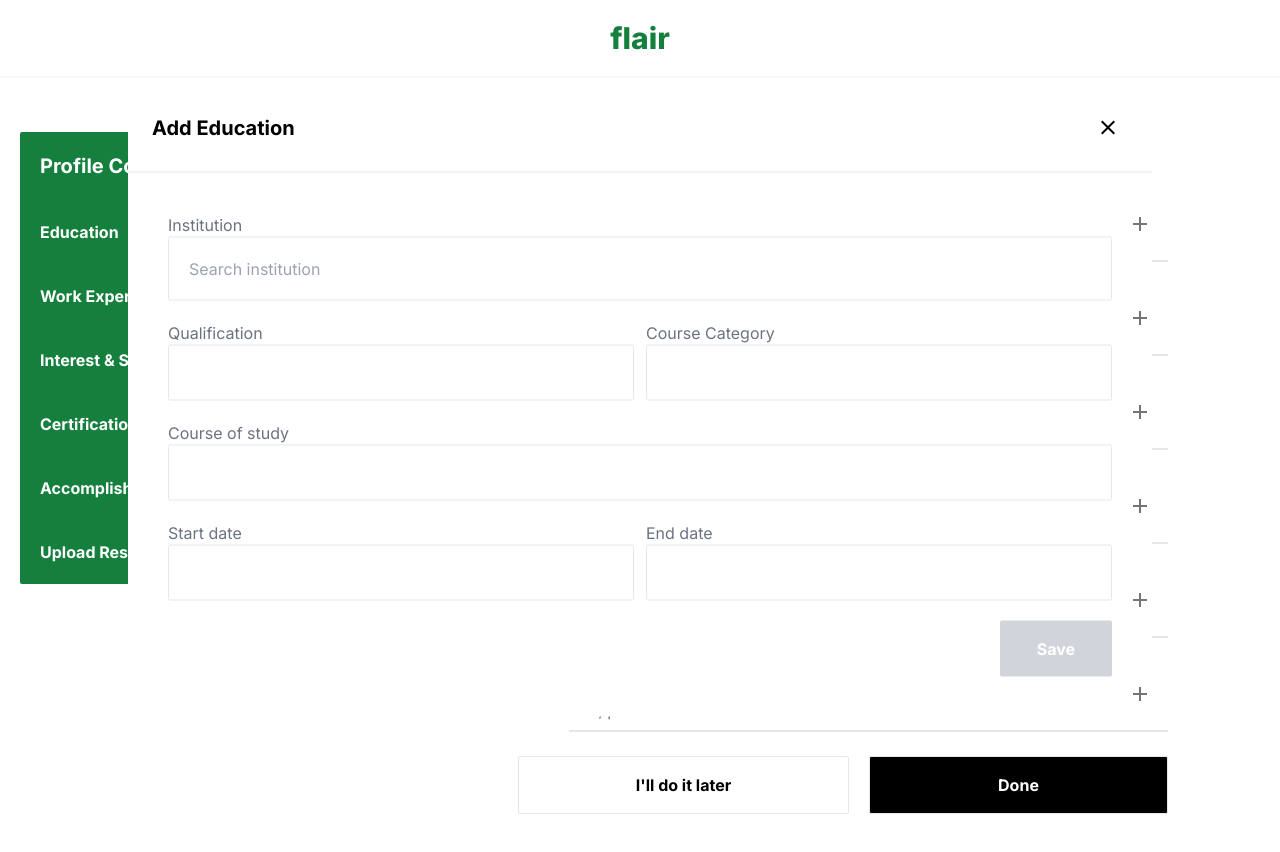
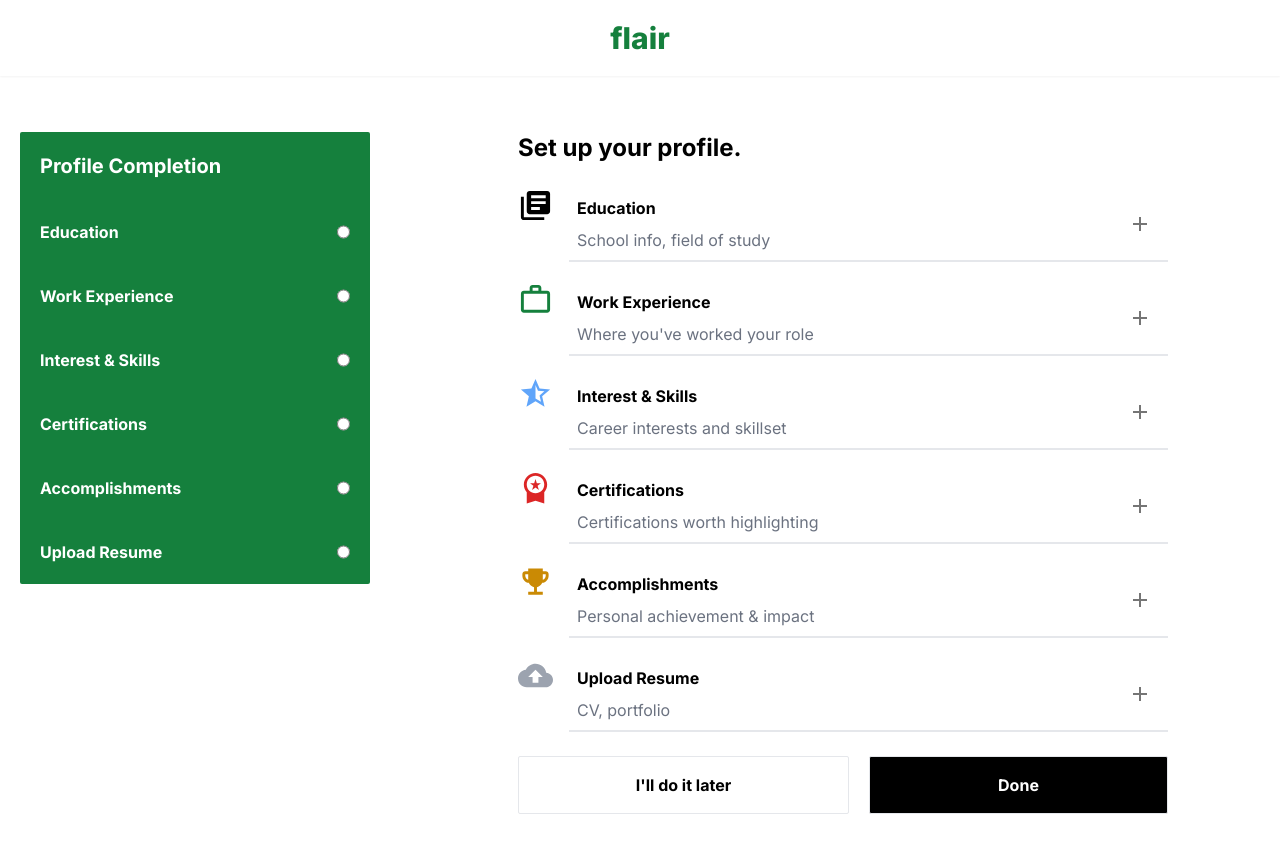
Before and after one commit to jaeymax/react-app, a React (Create React App) app: page /setup-profile in a window 1280 px wide. Shown: the top 852 px of the page. Built offline with nearby package versions, Linux system fonts and the light colour scheme.

Commit message:
a bit of refactoring

```diff
--- a/src/components/Education.tsx
+++ b/src/components/Education.tsx
@@ -23,8 +23,10 @@
 
   }
 
+  // absolute left-1/2 top-1/2 transform -translate-x-1/2 -translate-y-1/2  w-4/5
+
   return (
-    <div className="flex flex-col  bg-white rounded-md absolute left-1/2 top-1/2 transform -translate-x-1/2 -translate-y-1/2  w-4/5" >
+    <div className="flex flex-col  bg-white rounded-md " >
         <ModalHeader name="Add Education" />
         <div className="p-10 flex flex-col gap-5 ">
           <div className="flex flex-col w-full" >
--- a/src/pages/SetupProfile.tsx
+++ b/src/pages/SetupProfile.tsx
@@ -90,7 +90,7 @@
        <div className="flex gap-14 py-14 px-5">
          {!isSmallScreen && <ProfileCompletion hide = {false} />}
 
-          <Education/>
+
           <div className="flex flex-col gap-6 w-full setup-profile mx-auto  max-w-[650px] min-w-[350px]" >
             <h2 className="font-bold text-2xl" >Set up your profile.</h2>
             {isSmallScreen && <ProfileCompletion hide = {true}/>}
```
